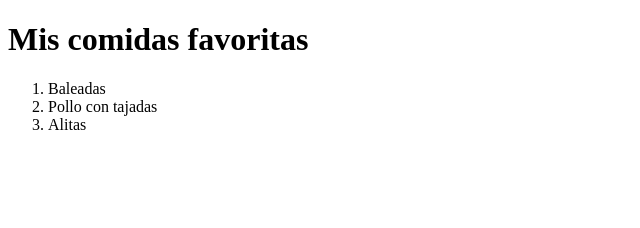
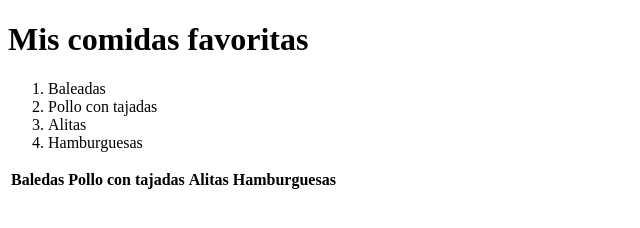
Before and after one commit to Dany-Aguilar/PracticaHtml-1-Ada-School, a plain HTML site: page index.html in a window 1280 px wide. Shown: the whole page, without its empty margins (0-640 px from the left). Drawn offline with Linux system fonts and the light colour scheme.

Commit message:
Se agrega tabla mas otro elemento a la lista

```diff
--- a/index.html
+++ b/index.html
@@ -11,7 +11,17 @@
         <li>Baleadas</li>
         <li>Pollo con tajadas</li>
         <li>Alitas</li>
+        <li>Hamburguesas</li>
+
 
     </ol>
+    <table>
+        <tr>
+            <th>Baledas</th>
+            <th>Pollo con tajadas</th>
+            <th>Alitas</th>
+            <th>Hamburguesas</th>
+        </tr>
+    </table>
 </body>
 </html>
```
